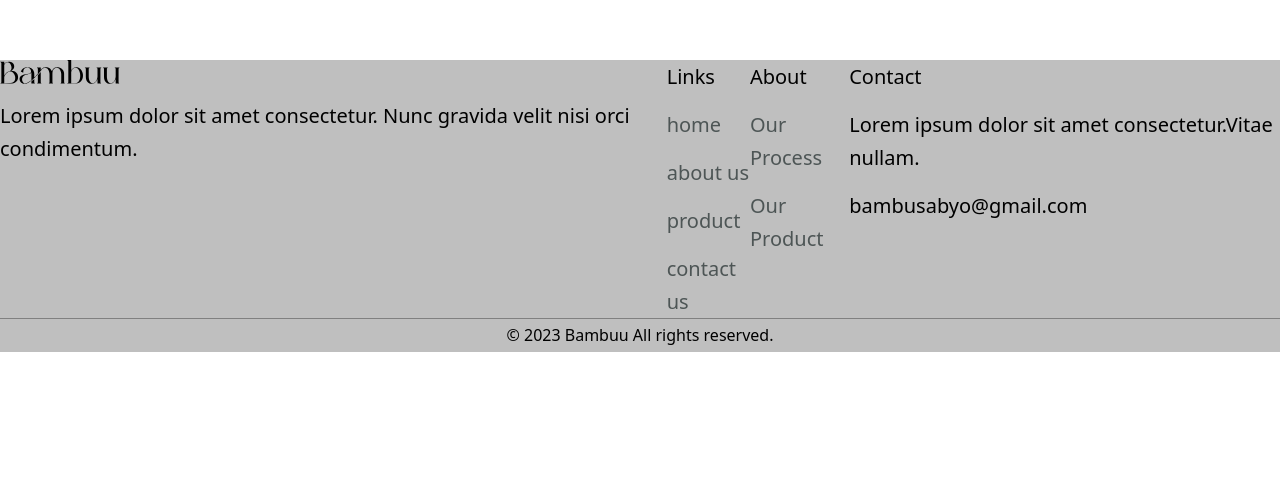
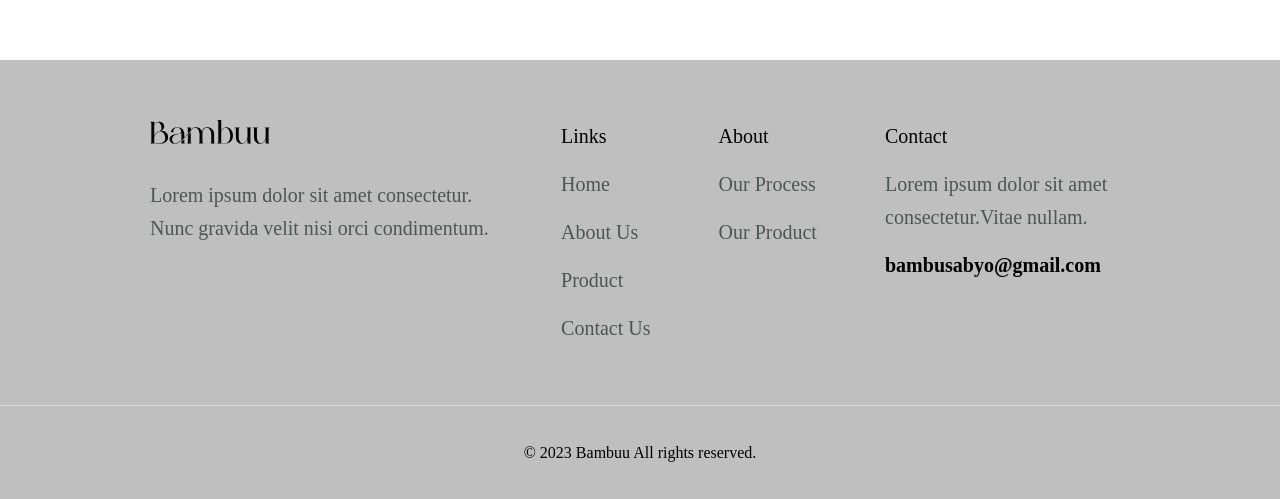
Before and after one commit to layefaa/bambuu, an Astro site: page / in a window 1280 px wide. Shown: the part 740-1239 px from the top of the page. Before the commit the page ends 1092 px from the top, so only its background shows below. Built offline with nearby package versions, Linux system fonts and the light colour scheme; Astro itself is replaced by a stand-in of ours.

Commit message:
update on footer

```diff
--- a/package.json
+++ b/package.json
@@ -17,11 +17,16 @@
     "@types/react": "^18.0.21",
     "@types/react-dom": "^18.0.6",
     "astro": "^2.7.4",
+    "prettier-plugin-astro": "^0.11.0",
     "react": "^18.0.0",
     "react-dom": "^18.0.0",
     "tailwindcss": "^3.0.24"
   },
   "volta": {
     "node": "18.15.0"
+  },
+  "devDependencies": {
+    "prettier": "^3.0.0",
+    "prettier-plugin-tailwindcss": "^0.4.0"
   }
 }
--- /dev/null
+++ b/prettier.config.js
@@ -0,0 +1,3 @@
+module.exports = {
+  plugins: [require('prettier-plugin-tailwindcss')],
+}
--- a/src/components/molecules/FooterWrapper.astro
+++ b/src/components/molecules/FooterWrapper.astro
@@ -1,7 +1,11 @@
+---
+interface Props {
+	className?: string
+}
+
+const { className } = Astro.props
 ---
 
----
-
-<div class="flex flex-col gap-[1.5rem]">
-    <slot/>
+<div class={`flex flex-col gap-[1.5rem] ${className}`}>
+	<slot />
 </div>
--- a/src/components/organisms/FooterContact.astro
+++ b/src/components/organisms/FooterContact.astro
@@ -4,5 +4,5 @@ import {base} from "@content/info";
 ---
 
 <FooterHeading name="Contact"/>
-<p>{base.address}</p>
-<p>{base.mail}</p>
+<p class="text-bb-quincy-black2">{base.address}</p>
+<p class="font-[900]">{base.mail}</p>
--- a/src/components/organisms/FooterDetails.astro
+++ b/src/components/organisms/FooterDetails.astro
@@ -4,4 +4,4 @@ import Logo from "@atoms/Logo.astro";
 ---
 
 <Logo dimension="w-[12rem]"/>
-<p>{base.slogan}</p>
+<p class="text-bb-quincy-black2 mt-[2rem]">{base.slogan}</p>
--- a/src/components/templates/Footer.astro
+++ b/src/components/templates/Footer.astro
@@ -1,31 +1,30 @@
 ---
-import AllRights from "@atoms/AllRights.astro";
-import FooterDetails from "@organisms/FooterDetails.astro";
-import FooterLinks from "@organisms/FooterLinks.astro";
-import FooterAbout from "@organisms/FooterAbout.astro";
-import FooterContact from "@organisms/FooterContact.astro";
-import FooterWrapper from "../molecules/FooterWrapper.astro";
-
+import AllRights from '@atoms/AllRights.astro'
+import FooterDetails from '@organisms/FooterDetails.astro'
+import FooterLinks from '@organisms/FooterLinks.astro'
+import FooterAbout from '@organisms/FooterAbout.astro'
+import FooterContact from '@organisms/FooterContact.astro'
+import FooterWrapper from '../molecules/FooterWrapper.astro'
 ---
 
-<div class="bg-bb-secondary-black">
-    <div class="flex flex-col md:flex-row">
-        <FooterWrapper>
-            <FooterDetails/>
+<div class='bg-bb-secondary-black'>
+	<div class='flex flex-row flex-wrap lg:justify-between containerXPadding py-60'>
+
+		<FooterWrapper className='mb-60 lg:mb-0 lg:order-2 w-[50%] lg:w-fit capitalize'>
+			<FooterLinks />
 		</FooterWrapper>
-        <FooterWrapper>
-            <FooterLinks/>
+		<FooterWrapper className='lg:order-3 w-[50%] lg:w-fit'>
+			<FooterAbout />
 		</FooterWrapper>
-        <FooterWrapper>
-            <FooterAbout/>
+		<FooterWrapper className='mb-60 lg:mb-0 lg:order-4 w-[100%] lg:w-[25%]'>
+			<FooterContact />
 		</FooterWrapper>
-        <FooterWrapper>
-            <FooterContact/>
+		<FooterWrapper className='lg:order-1 w-[100%] lg:w-[35%]'>
+			<FooterDetails />
 		</FooterWrapper>
 	</div>
-    <div class="border-b border-bb-tertiary-black"/>
-    <div class="text-center text-16">
-        <!--<Link name="Test" url="/"/>-->
-        <AllRights/>
+	<div class='border-b-[1.2px] border-bb-secondary-black2' />
+	<div class='text-center text-16 py-30'>
+		<AllRights />
 	</div>
 </div>
--- a/src/layouts/Layout.astro
+++ b/src/layouts/Layout.astro
@@ -1,30 +1,30 @@
 ---
 import 'src/styles/global.css'
-import Footer from "@templates/Footer.astro";
-import Header from "@templates/Header.astro";
+import Footer from '@templates/Footer.astro'
+import Header from '@templates/Header.astro'
 export interface Props {
-    title: string;
+	title: string;
 }
 
-const {title} = Astro.props;
+const { title } = Astro.props
 ---
 
 <!DOCTYPE html>
-<html lang="en">
+<html lang='en'>
 <head>
-    <meta charset="UTF-8"/>
-    <meta name="description" content="Bambuu Website">
-    <meta name="viewport" content="width=device-width"/>
-    <link rel="icon" type="image/svg+xml" href="/favicon.svg"/>
-    <link rel="apple-touch-icon" type="image/svg+xml" href="/favicon.svg"/>
-    <meta name="generator" content={Astro.generator}/>
-    <title>{title}</title>
+	<meta charset='UTF-8' />
+	<meta name='description' content='Bambuu Website'>
+	<meta name='viewport' content='width=device-width' />
+	<link rel='icon' type='image/svg+xml' href='/favicon.svg' />
+	<link rel='apple-touch-icon' type='image/svg+xml' href='/favicon.svg' />
+	<meta name='generator' content={Astro.generator} />
+	<title>{title}</title>
 </head>
-<body class="text-[1.4rem] md:text-[2rem]">
-<Header/>
+<body class='text-[1.4rem] lg:text-[2rem] font-avenir'>
+<Header />
 <main>
-    <slot/>
+	<slot />
 </main>
-<Footer/>
+<Footer />
 </body>
 </html>
--- a/src/styles/global.css
+++ b/src/styles/global.css
@@ -56,3 +56,20 @@ h6 {
 #__next {
     isolation: isolate;
 }
+
+@font-face {
+    font-family: 'Avenir';
+    src: url('../../public/fonts/Avenir.otf') format('otf');
+    font-display: swap;
+}
+
+@font-face {
+    font-family: 'Alika';
+    src: url('../../public/fonts/Alika.otf') format('otf'),
+    url('../../public/fonts/Alika.ttf') format('ttf');
+    font-display: swap;
+}
+
+.containerXPadding {
+    @apply px-25 lg:px-150
+}
--- a/tailwind.config.cjs
+++ b/tailwind.config.cjs
@@ -27,6 +27,10 @@ module.exports = {
                 'bb-quincy-black': 'hsl(180,88.2%,3.3%)',
                 'bb-quincy-black2': 'hsla(180, 93%, 3%, .6)',
             },
+            fontFamily: {
+                'alika': ['Alika'],
+                'avenir': ['Avenir'],
+            },
             fontSize: {
                 '14': '1.4rem',
                 '16': '1.6rem',
@@ -45,6 +49,12 @@ module.exports = {
                 '40': '400',
                 '50': '500',
                 '80': '800'
+            },
+            spacing: {
+                '25': '2.5rem',
+                '30': '3rem',
+                '60': '6rem',
+                '150': '15rem'
             }
         },
     },
```
Also changed, not shown: pnpm-lock.yaml, 2 other files. Lines whose indentation alone changed are shown as unchanged.
